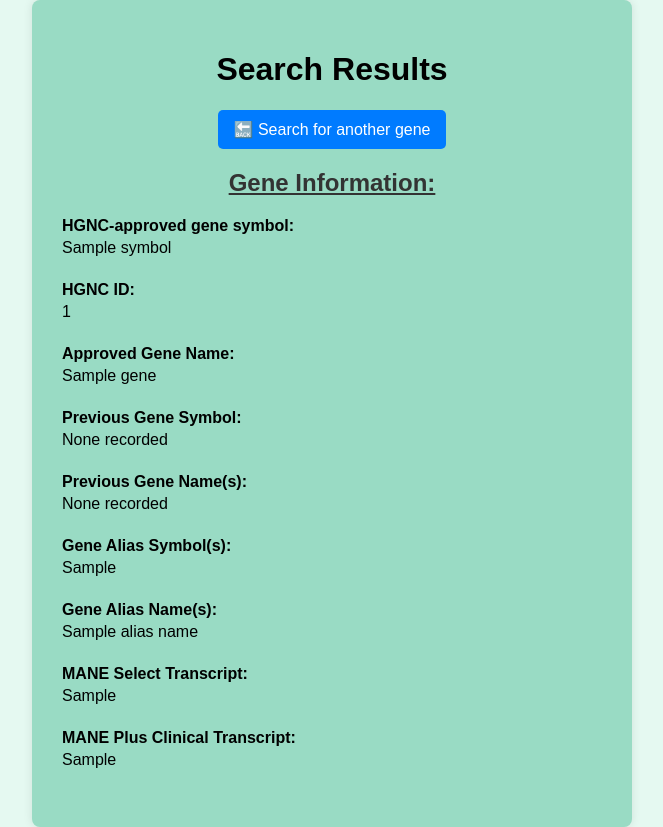
After one commit to Nathania-K/InfoGene, a Django app: template InfoGene/InfoGeneApp/templates/InfoGene/results.html in a window 1280 px wide. The commit adds this page. Shown: the whole page, without its empty margins (308-971 px from the left). Run offline with Django 5.2, Linux system fonts and the light colour scheme; the template is opened without the code that fills it: most values are stand-ins (such as "Sample title", 1, 10 or a date in 2020).

Commit message:
added new search results page (result.html) and updated AppViews.py to render results page upon sucessful search. Added cosmetic changes to the pages in .css

```diff
--- a/InfoGene/InfoGeneApp/static/InfoGene/style.css
+++ b/InfoGene/InfoGeneApp/static/InfoGene/style.css
@@ -1,28 +1,38 @@
+/* ========================================================================================================== */
+/*                                        InfoGene Style Sheet                                                */
+/* ========================================================================================================== */
+
+/* Formats text, background colour, page spacing, display container placement and dynamic page expansion. */
 body {
     font-family: Arial, sans-serif;
-    background-color: #f4f4f9;
+    background-color: #e5f9f1;
     margin: 0;
     padding: 0;
     display: flex;
     justify-content: center;
     align-items: center;
-    height: 100vh;
+    min-height: 100vh;
 }
 
+/* Formats the display container's look and text alighment within. */
 .container {
-    background: rgb(193, 235, 220);
-    padding: 20px;
+    background: rgb(153, 219, 196);
+    padding: 30px;
     border-radius: 8px;
     box-shadow: 0px 0px 10px rgba(0, 0, 0, 0.1);
-    width: 300px;
+    width: min(600px, 90%);
+    box-sizing: border-box;
     text-align: center;
 }
 
+/* Formats colour and spacing between each <h2> heading in .htmls. */
 h2 {
     margin-bottom: 20px;
     color: #333;
+    text-decoration: underline;
 }
 
+/* Formats input field's width/padding/spacing within display container and colour. */
 input {
     width: 90%;
     padding: 8px;
@@ -31,6 +41,7 @@ input {
     border-radius: 5px;
 }
 
+/* Formats search button width/padding/display within display container. */
 button {
     background-color: #007bff;
     color: white;
@@ -41,6 +52,38 @@ button {
     width: 100%;
 }
 
+/* Formats button colour when user hovers over button. */
 button:hover {
-    background-color: #0056b3;
+    background-color: #014894;
 }
+
+/* Adds 20px od space above results section ('.' targets any class=results elements). */
+.results {
+    margin-top: 20px;
+}
+
+/* Left aligns <dl> elements. */
+.results dl {
+    text-align: left;
+}
+
+/* Adds spacing and padding in <dd> elements (e.g. 'margin: top right bottom left'). */
+.results dd {
+    margin: 4px 0 12px 0;
+    padding-bottom: 12px;
+}
+/* Formats button with url (back to index.html) in results.html. */
+.button-link {
+    display: inline-block;
+    background-color: #007bff;
+    color: white;
+    padding: 10px 16px;
+    border-radius: 5px;
+    text-decoration: none;
+    text-align: center;
+}
+
+/* Formats colour of button with url (back to index.html) in results.html when a user hovers. */
+.button-link:hover {
+    background-color: #014894;
+}
--- /dev/null
+++ b/InfoGene/InfoGeneApp/templates/InfoGene/results.html
@@ -0,0 +1,132 @@
+<!-- ========================================================================== -->
+<!-- Search Results                                                             -->
+<!-- ========================================================================== -->
+
+<!DOCTYPE html>
+<html lang="en">
+
+<head>
+
+<!-- ========================================================================== -->
+<!-- Set-up MetaData & Provide Page Heading                                     -->
+<!-- ========================================================================== -->
+    <meta charset="UTF-8">
+    <meta name="viewport" content="width=device-width, initial-scale=1.0">
+
+    <title>InfoGene</title>
+
+<!-- ========================================================================== -->
+<!-- Format External Resources                                                  -->
+<!-- ========================================================================== -->
+    <link
+        rel="stylesheet"
+        href="https://fonts.googleapis.com/css?family=Open+Sans+Condensed:300"
+        type="text/css"
+        >
+
+<!-- ========================================================================== -->
+<!-- Link Static Assests                                                        -->
+<!-- ========================================================================== -->
+    {% load static %}
+
+    <link
+        rel="stylesheet"
+        href="{% static 'InfoGene/style.css' %}"
+        >
+
+</head>
+
+<body>
+
+<div class="container">
+    <!-- ========================================================================== -->
+    <!-- Page Heading                                                               -->
+    <!-- ========================================================================== -->
+
+    <h1>Search Results</h1>
+
+    <!-- Results only displayed after search request is performed.
+    -->
+
+    <a
+    class="button-link"
+    href="{% url 'home' %}">
+    🔙 Search for another gene
+    </a>
+
+    {% if gene %}
+        <section class="results">
+            <h2>Gene Information:</h2>
+
+            <dl>
+                <dt><strong>HGNC-approved gene symbol:</strong></dt>
+                <dd>{{ gene.symbol }}</dd>
+
+                <dt><strong>HGNC ID:</strong></dt>
+                <dd>{{ gene.hgnc_id }}</dd>
+
+                <dt><strong>Approved Gene Name:</strong></dt>
+                <dd>{{ gene.name }}</dd>
+
+                <dt><strong>Previous Gene Symbol:</strong></dt>
+                <dd>
+                    {% if gene.previous_symbols %}
+                        {{ gene.previous_symbols|join:", " }}
+                    {% else %}
+                        None recorded
+                    {% endif %}
+                </dd>
+
+                <dt><strong>Previous Gene Name(s):</strong></dt>
+                <dd>
+                    {% if gene.previous_names %}
+                        {{ gene.previous_names|join:", " }}
+                    {% else %}
+                        None recorded
+                    {% endif %}
+                </dd>
+
+                <dt><strong>Gene Alias Symbol(s):</strong></dt>
+                <dd>
+                    {% if gene.alias_symbols %}
+                        {{ gene.alias_symbols|join:", " }}
+                    {% else %}
+                        None recorded
+                    {% endif %}
+                </dd>
+
+                <dt><strong>Gene Alias Name(s):</strong></dt>
+                <dd>
+                    {% if gene.alias_names %}
+                        {{ gene.alias_names|join:", " }}
+                    {% else %}
+                        None recorded
+                    {% endif %}
+                </dd>
+
+                <dt><strong>MANE Select Transcript:</strong></dt>
+                <dd>
+                    {% if gene.mane_select %}
+                        {{ gene.mane_select|join:", " }}
+                    {% else %}
+                        None recorded
+                    {% endif %}
+                </dd>
+
+                <dt><strong>MANE Plus Clinical Transcript:</strong></dt>
+                <dd>
+                    {% if gene.mane_plus_clinical %}
+                        {{ gene.mane_plus_clinical|join:", " }}
+                    {% else %}
+                        None recorded
+                    {% endif %}
+                </dd>
+            </dl>
+        </section>
+    {% endif %}
+
+</div>
+
+</body>
+
+</html>
```
Also changed, not shown: InfoGene/InfoGeneApp/AppViews.py (+8 -8 lines), InfoGene/InfoGeneApp/templates/InfoGene/index.html (+6 -81 lines), README.md.
